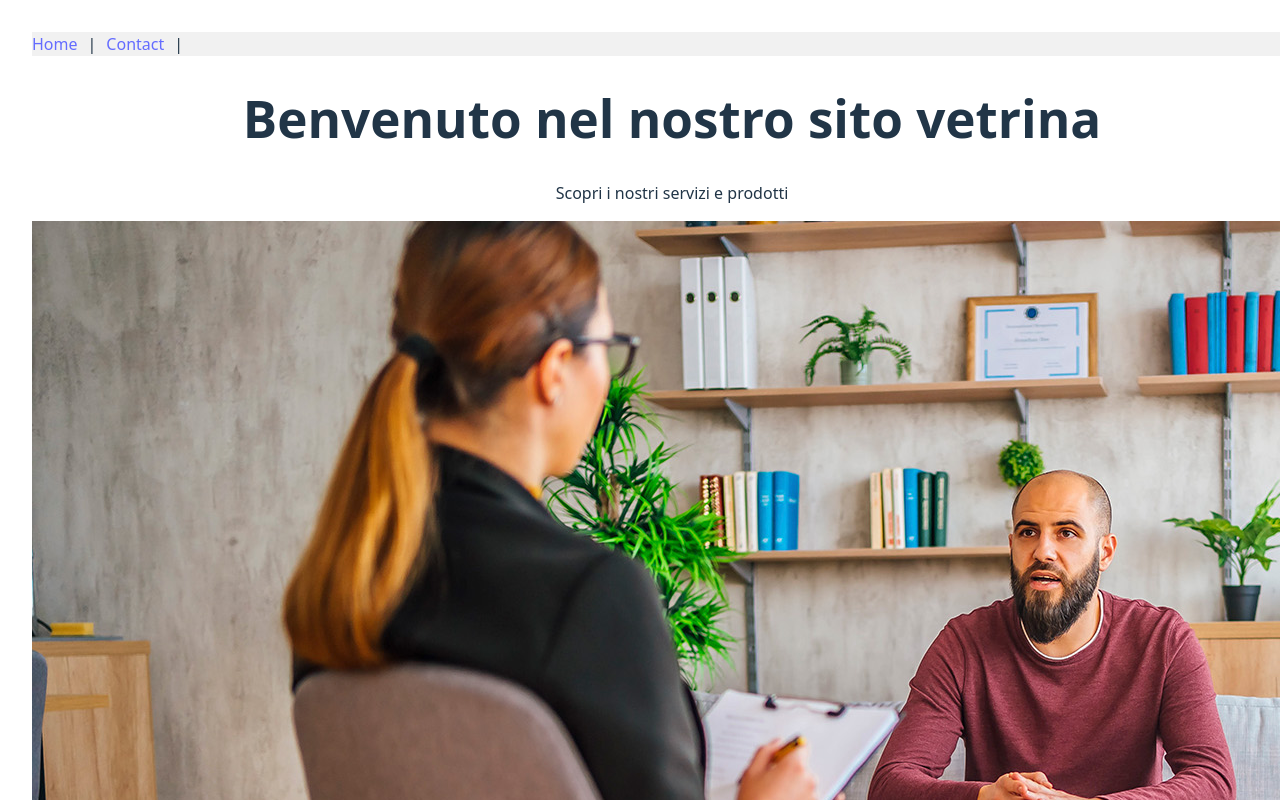
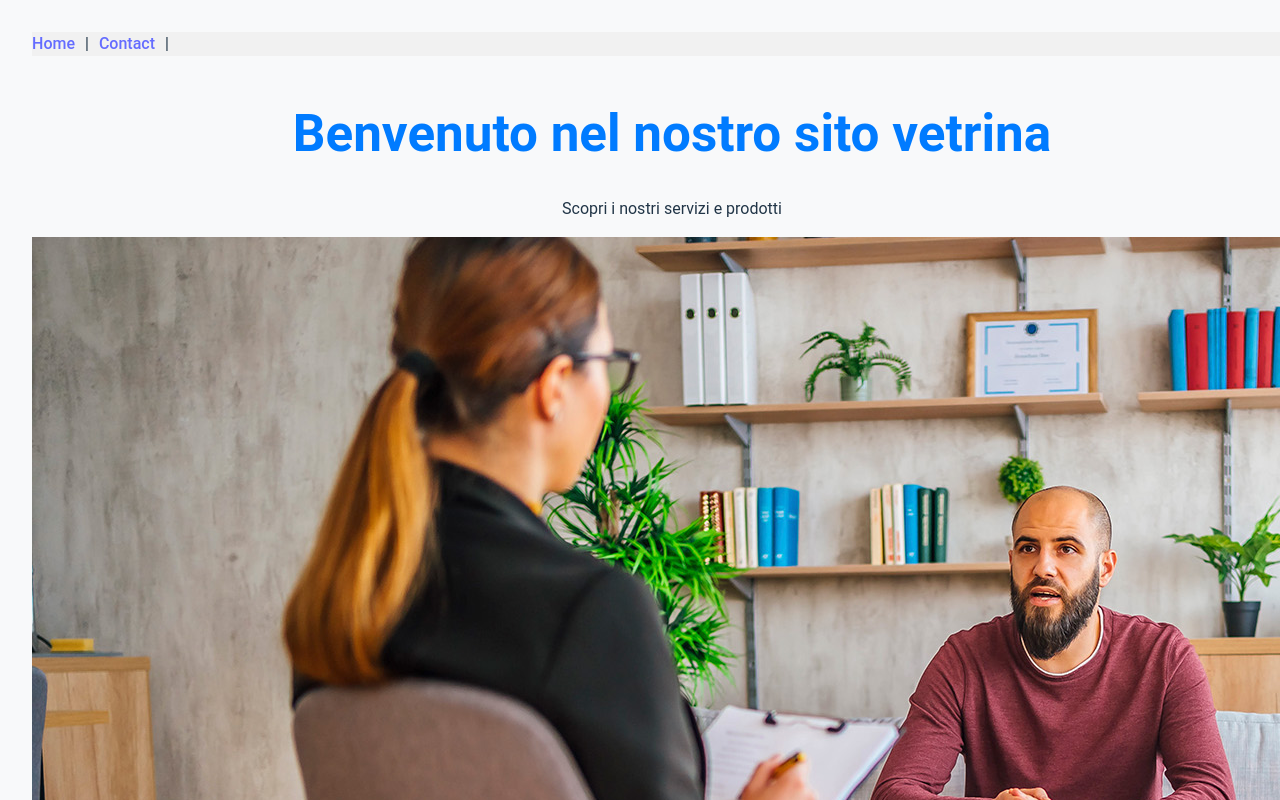
Before and after one commit to Piccios/WebStudio-pedagogy, a Vue app: page / in a window 1280 px wide. Shown: the top 800 px of the page. Built offline with nearby package versions, Linux system fonts and the light colour scheme.

Commit message:
style test set

```diff
--- a/src/styles/main.scss
+++ b/src/styles/main.scss
@@ -0,0 +1,12 @@
+body {
+    font-family: 'Roboto', sans-serif;
+    margin: 0;
+    padding: 0;
+    background-color: #f8f9fa;
+}
+
+h1{
+    color: #007bff;
+    text-align: center;
+    margin-top: 50px;
+}
```
